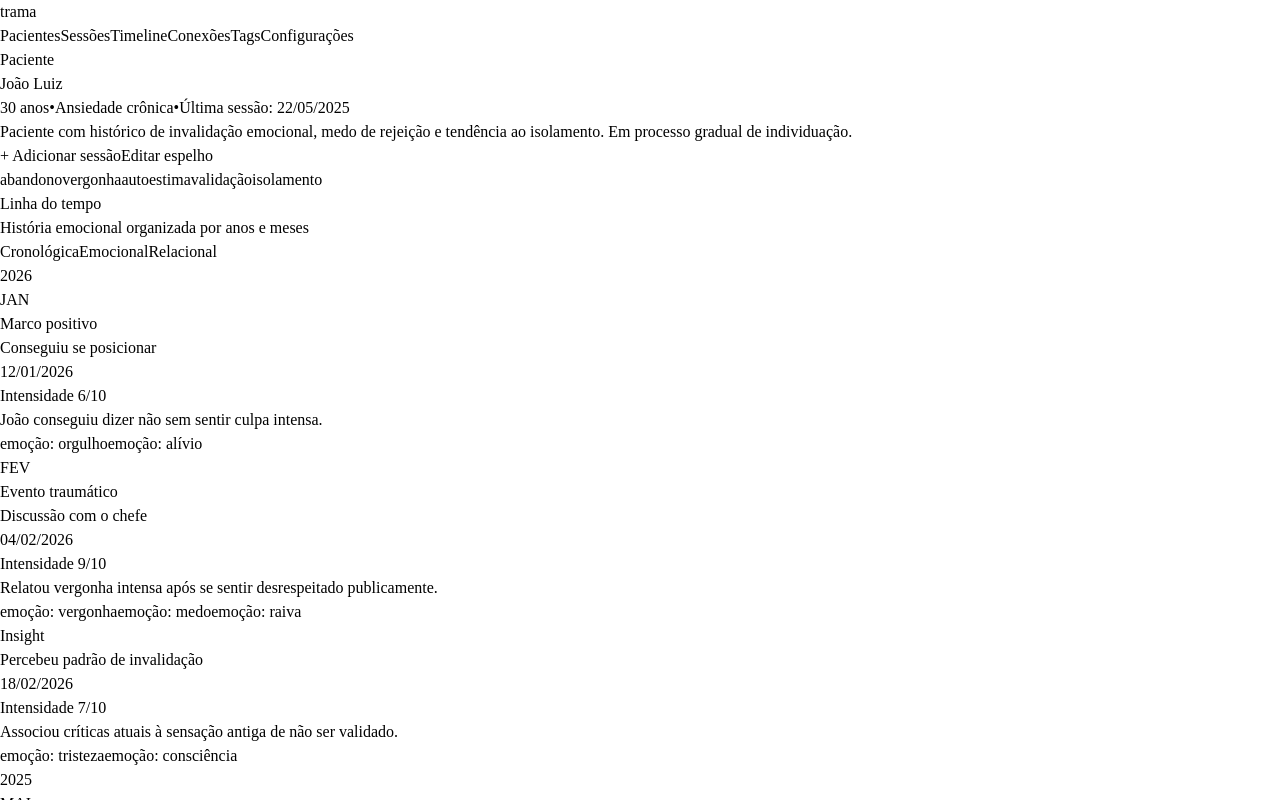
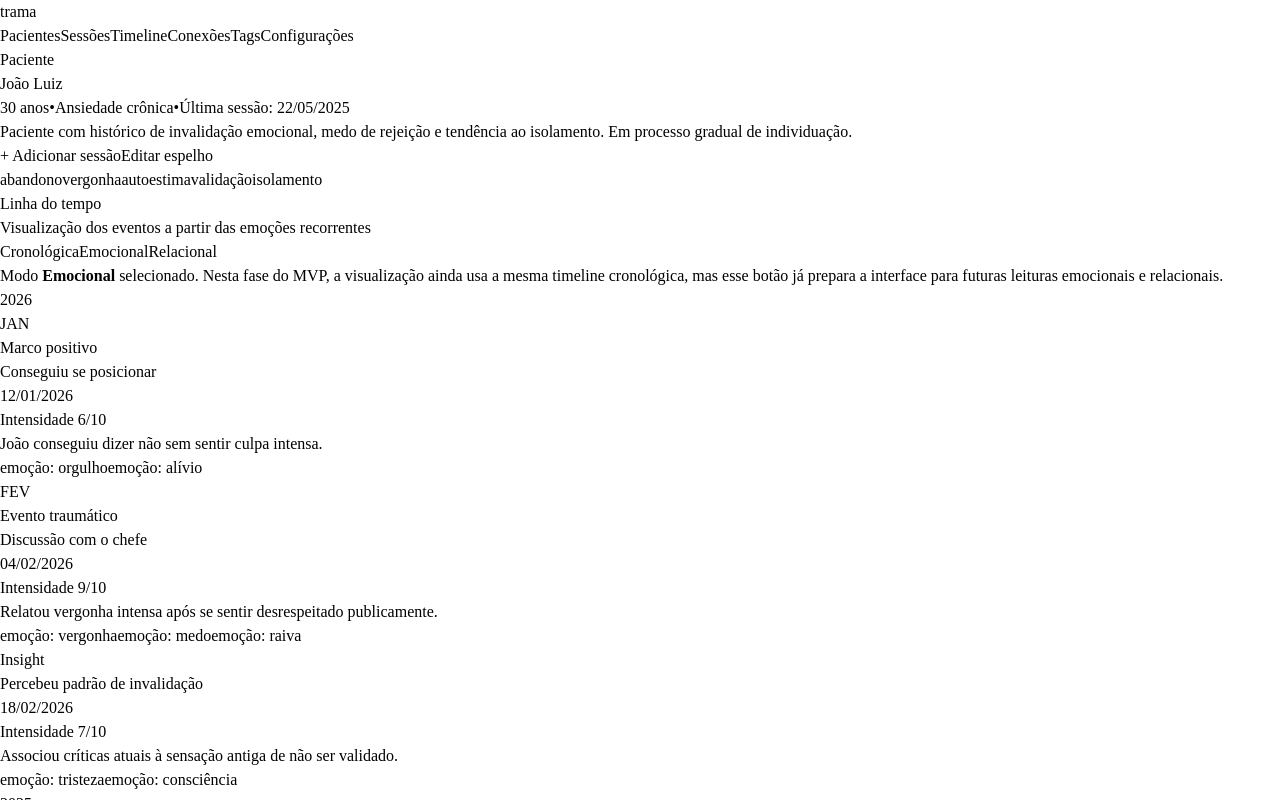
Before and after one commit to FelipeHolandaNovelino/trama-web, a React (Vite) app: page / in a window 1280 px wide. Both pictures are taken after a click on the button "Emocional". Shown: the top 800 px of the page. Built offline with nearby package versions, Linux system fonts and the light colour scheme.

Commit message:
Adiciona modos interativos na timeline

```diff
--- a/src/components/Timeline.jsx
+++ b/src/components/Timeline.jsx
@@ -2,9 +2,29 @@ import { useMemo, useState } from "react"
 import { TimelineBlockModal } from "./TimelineBlockModal"
 import { TimelineBlock } from "./TimelineBlock"
 
+const timelineModes = [
+  {
+    id: "chronological",
+    label: "Cronológica",
+    description: "História emocional organizada por anos e meses",
+  },
+  {
+    id: "emotional",
+    label: "Emocional",
+    description: "Visualização dos eventos a partir das emoções recorrentes",
+  },
+  {
+    id: "relational",
+    label: "Relacional",
+    description: "Visualização dos eventos a partir das pessoas importantes",
+  },
+]
 
 export function Timeline({ timelineData }) {
   const [selectedBlock, setSelectedBlock] = useState(null)
+  const [selectedMode, setSelectedMode] = useState("chronological")
+
+  const currentMode = timelineModes.find((mode) => mode.id === selectedMode)
 
   const blocksById = useMemo(() => {
     const allBlocks = timelineData.flatMap((yearGroup) =>
@@ -23,28 +43,41 @@ export function Timeline({ timelineData }) {
 
   return (
     <section className="bg-white rounded-3xl border border-slate-200 p-6 shadow-sm">
-      <div className="flex items-center justify-between">
+      <div className="flex items-center justify-between gap-6">
         <div>
           <h3 className="text-xl font-bold text-slate-900">Linha do tempo</h3>
-          <p className="text-sm text-slate-500">
-            História emocional organizada por anos e meses
-          </p>
+          <p className="text-sm text-slate-500">{currentMode.description}</p>
         </div>
 
         <div className="flex gap-2">
-          <button className="rounded-xl bg-violet-100 px-3 py-2 text-sm text-violet-800">
-            Cronológica
-          </button>
+          {timelineModes.map((mode) => {
+            const isActive = selectedMode === mode.id
 
-          <button className="rounded-xl border border-slate-200 px-3 py-2 text-sm text-slate-600">
-            Emocional
-          </button>
-
-          <button className="rounded-xl border border-slate-200 px-3 py-2 text-sm text-slate-600">
-            Relacional
-          </button>
+            return (
+              <button
+                key={mode.id}
+                onClick={() => setSelectedMode(mode.id)}
+                className={`rounded-xl px-3 py-2 text-sm transition ${
+                  isActive
+                    ? "bg-violet-100 text-violet-800"
+                    : "border border-slate-200 text-slate-600 hover:bg-slate-50"
+                }`}
+              >
+                {mode.label}
+              </button>
+            )
+          })}
         </div>
       </div>
+
+      {selectedMode !== "chronological" && (
+        <div className="mt-6 rounded-2xl border border-dashed border-violet-200 bg-violet-50/60 p-4 text-sm text-violet-800">
+          Modo <strong>{currentMode.label}</strong> selecionado. Nesta fase do
+          MVP, a visualização ainda usa a mesma timeline cronológica, mas esse
+          botão já prepara a interface para futuras leituras emocionais e
+          relacionais.
+        </div>
+      )}
 
       <div className="mt-8 space-y-10">
         {timelineData.map((yearGroup) => (
```
